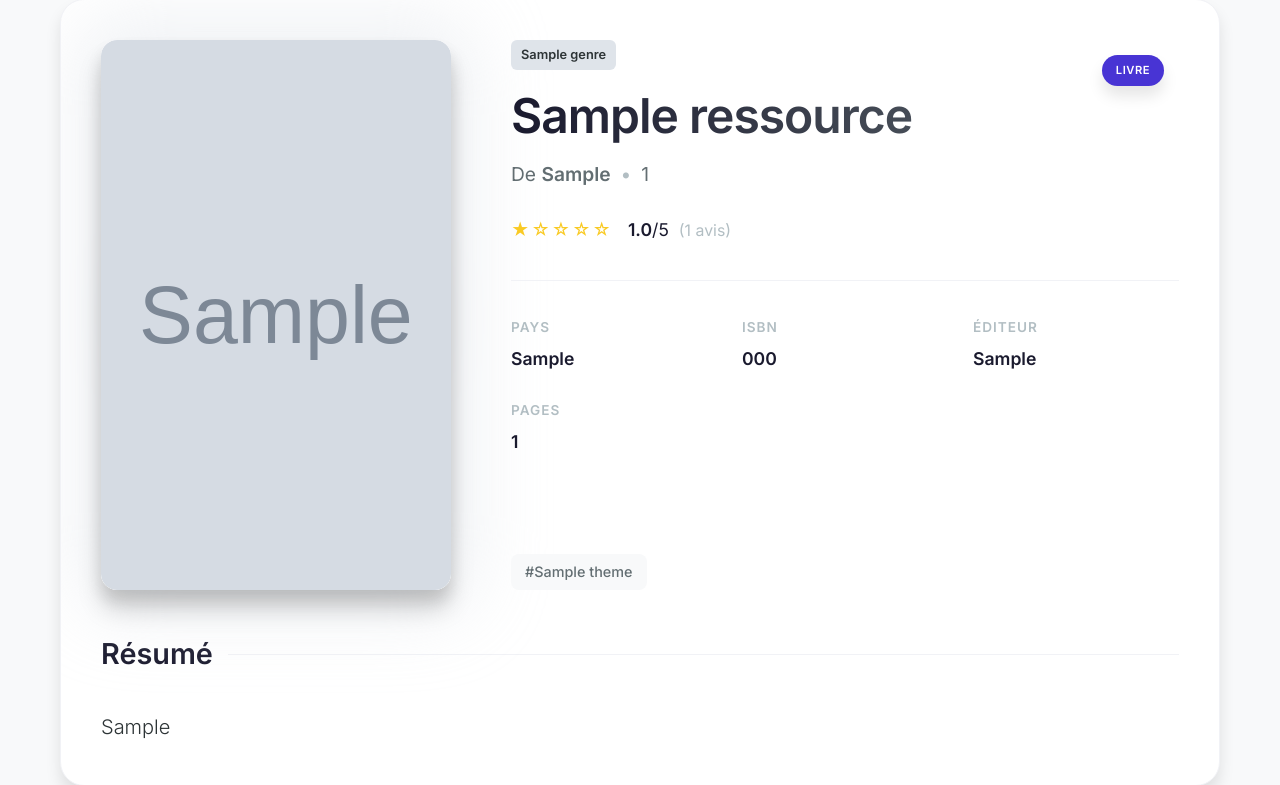
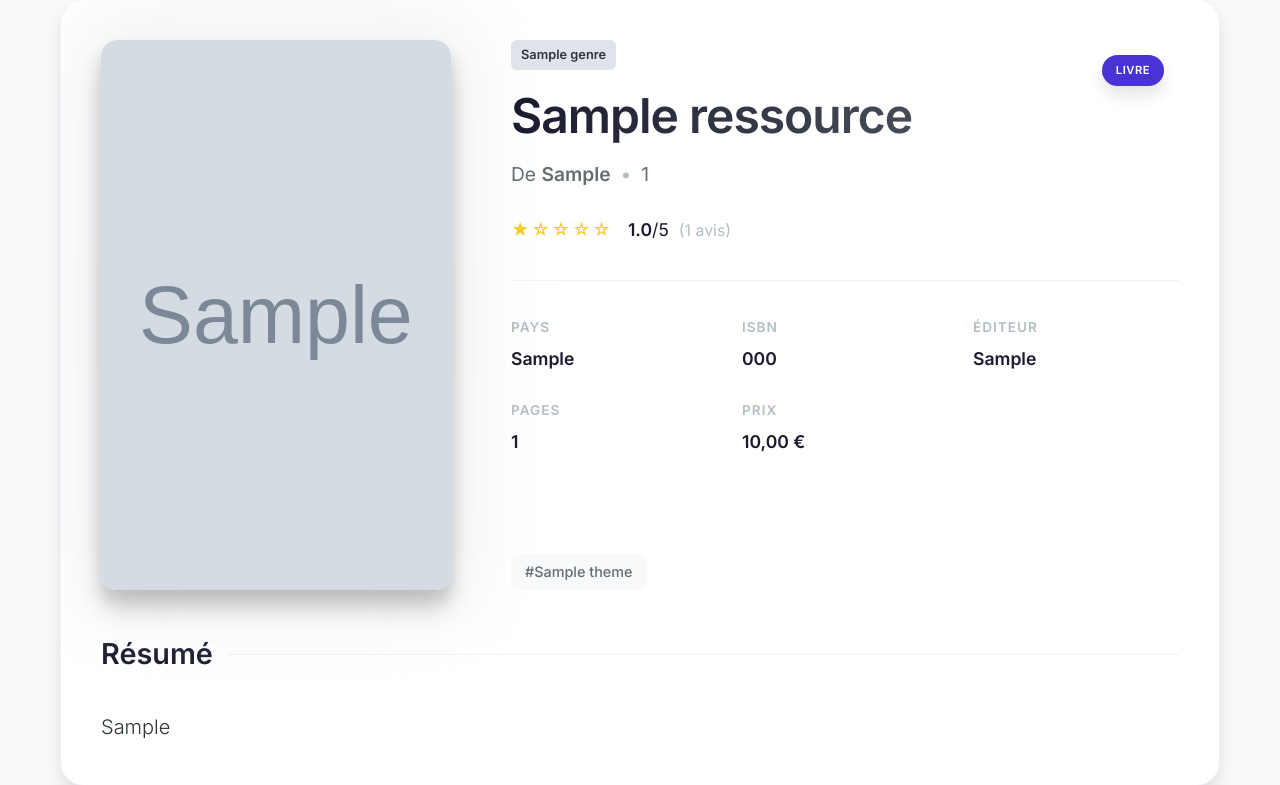
Before and after one commit to MGio12/mediatheque, a PHP site: page /index.php?controller=ressource&action=show&id=1 in a window 1280 px wide. Shown: the part 168-953 px from the top of the page. Run offline with PHP 8.4, Linux system fonts and the light colour scheme; tables that the repository leaves empty hold one stand-in row (values such as "Sample post"); grey boxes marked "Sample" are stand-in pictures.

Commit message:
Affichage prix livres

```diff
--- a/app/models/Ressource.php
+++ b/app/models/Ressource.php
@@ -15,7 +15,7 @@ class Ressource extends Model {
     public function getAll() {
         $sql = "SELECT
                     r.*,
-                    l.isbn, l.editeur, l.nombre_pages,
+                    l.isbn, l.editeur, l.nombre_pages, l.prix,
                     f.duree, f.support, f.langue
                 FROM ressource r
                 LEFT JOIN livre l ON r.id_ressource = l.id_ressource
@@ -34,7 +34,7 @@ class Ressource extends Model {
     public function findById($id) {
         $sql = "SELECT
                     r.*,
-                    l.isbn, l.editeur, l.nombre_pages,
+                    l.isbn, l.editeur, l.nombre_pages, l.prix,
                     f.duree, f.support, f.langue
                 FROM ressource r
                 LEFT JOIN livre l ON r.id_ressource = l.id_ressource
@@ -235,7 +235,7 @@ class Ressource extends Model {
     public function search($criteria) {
         $sql = "SELECT
                     r.*,
-                    l.isbn, l.editeur, l.nombre_pages,
+                    l.isbn, l.editeur, l.nombre_pages, l.prix,
                     f.duree, f.support, f.langue
                 FROM ressource r
                 LEFT JOIN livre l ON r.id_ressource = l.id_ressource
--- a/app/views/ressource/show.php
+++ b/app/views/ressource/show.php
@@ -94,6 +94,13 @@
                                 <div class="detail-item">
                                     <span class="detail-label">Pages</span>
                                     <span class="detail-value"><?= htmlspecialchars($ressource['nombre_pages'], ENT_QUOTES, 'UTF-8') ?></span>
+                                </div>
+                            <?php endif; ?>
+
+                            <?php if (!empty($ressource['prix'])): ?>
+                                <div class="detail-item">
+                                    <span class="detail-label">Prix</span>
+                                    <span class="detail-value"><?= htmlspecialchars(number_format($ressource['prix'], 2, ',', ' '), ENT_QUOTES, 'UTF-8') ?> €</span>
                                 </div>
                             <?php endif; ?>
                         <?php else: ?>
```
